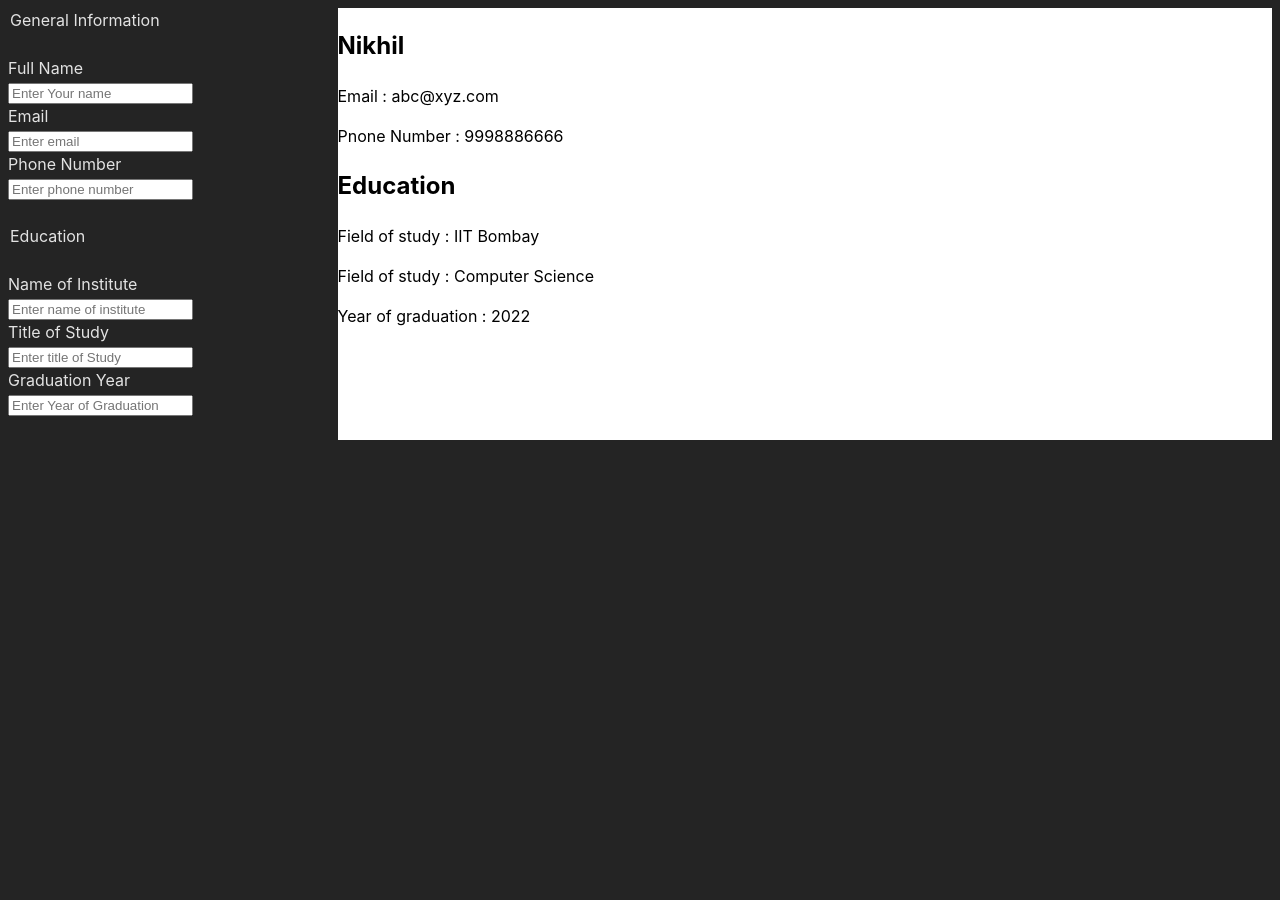
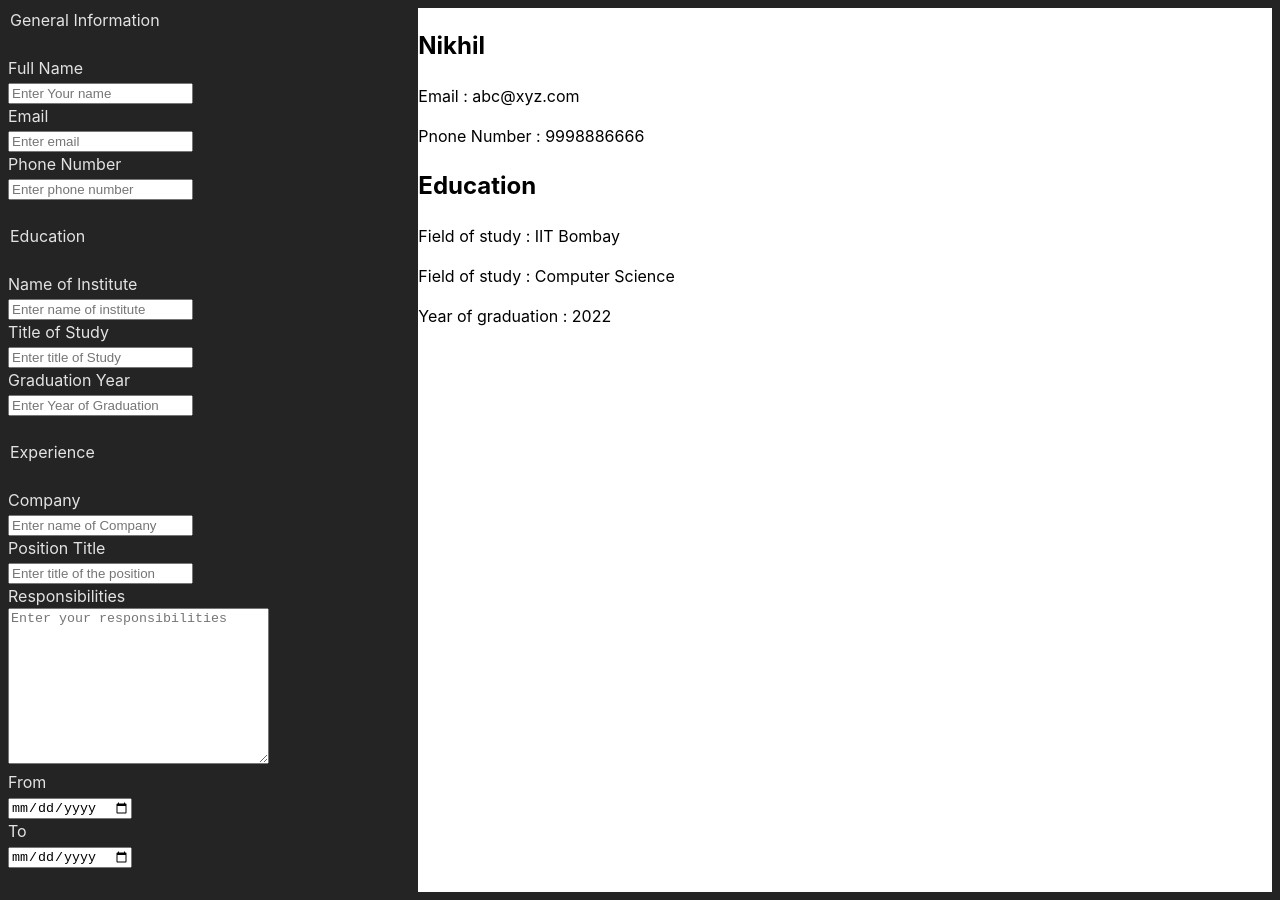
Before and after one commit to nikhil-tiwary61/cv-builder, a React (Vite) app: page / in a window 1280 px wide. Before the commit the page ends 800 px from the top, so only its background shows below. Built offline with nearby package versions, Linux system fonts and the light colour scheme.

Commit message:
add Experience component

```diff
--- a/src/App.jsx
+++ b/src/App.jsx
@@ -4,6 +4,7 @@ import GeneralInformationForm from "./components/sidebar/GeneralInformationForm"
 import GeneralInformation from "./components/resume/GeneralInformation";
 import EducationForm from "./components/sidebar/EducationForm";
 import Education from "./components/resume/Education";
+import ExperienceForm from "./components/sidebar/ExperienceForm";
 
 export default function App() {
   //state variables for General Information
@@ -51,6 +52,7 @@ export default function App() {
           changeFieldOfStudy={changeFieldOfStudy}
           changeYearOfGraduation={changeYearOfGraduation}
         />
+        <ExperienceForm></ExperienceForm>
       </div>
       <div className="resume">
         <GeneralInformation
--- /dev/null
+++ b/src/components/sidebar/ExperienceForm.jsx
@@ -0,0 +1,46 @@
+export default function ExperienceForm() {
+  return (
+    <div className="experiience">
+      <form action="" className="form-experience">
+        <legend>Experience</legend>
+        <br />
+        <label htmlFor="">
+          Company <br />
+          <input type="text" placeholder="Enter name of Company" />
+          <br />
+        </label>
+        <label htmlFor="">
+          Position Title
+          <br />
+          <input type="text" placeholder="Enter title of the position" />
+          <br />
+        </label>
+        <label htmlFor="">
+          Responsibilities
+          <br />
+          <textarea
+            name=""
+            id=""
+            cols="30"
+            rows="10"
+            placeholder="Enter your responsibilities"
+          ></textarea>
+        </label>
+        <br />
+        <label htmlFor="">
+          From
+          <br />
+          <input type="date" />
+          <br />
+        </label>
+        <label htmlFor="">
+          To
+          <br />
+          <input type="date" />
+          <br />
+        </label>
+        <br />
+      </form>
+    </div>
+  );
+}
--- /dev/null
+++ b/src/styles/ExperienceForm.css
@@ -0,0 +1,9 @@
+.experience {
+  width: 10em;
+}
+
+.form-experience {
+  display: flex;
+  flex-direction: column;
+  width: fit-content;
+}
```
